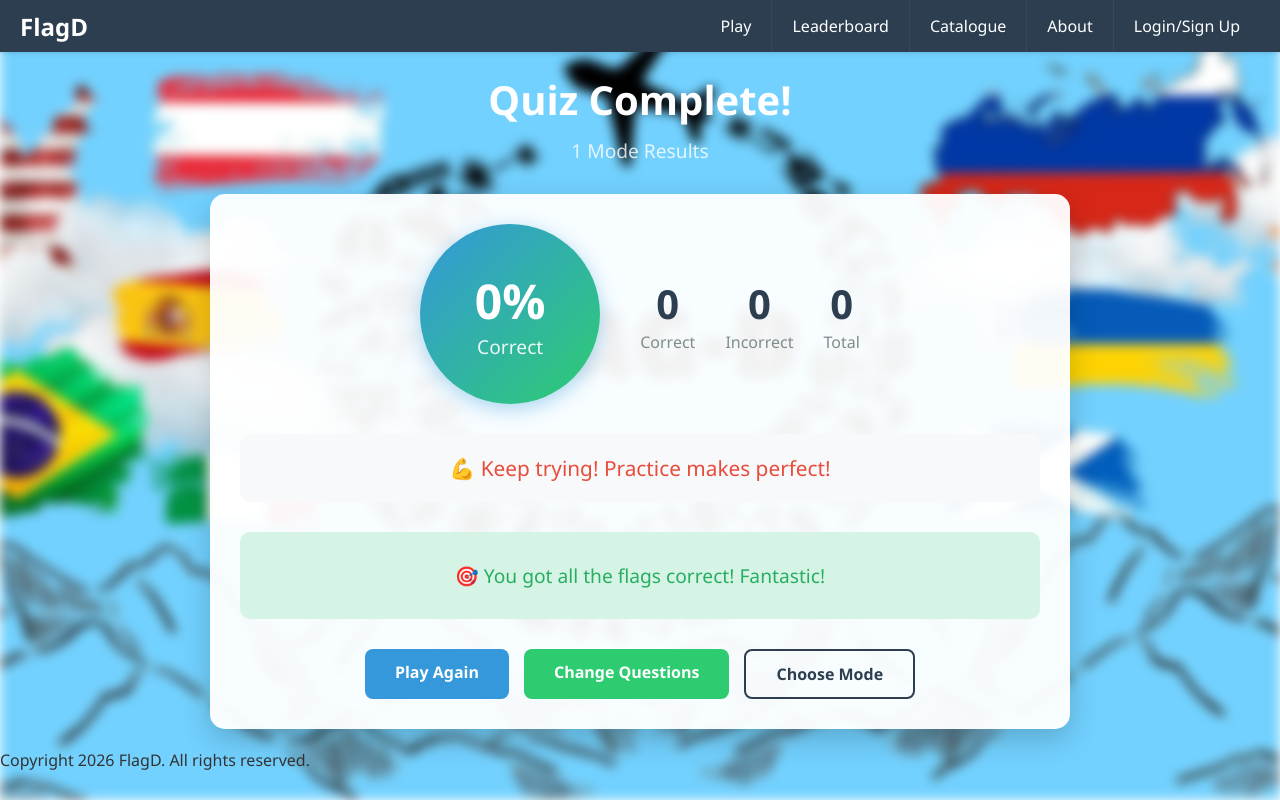
After one commit to 3142817I-stack/flaged_group_D, a Django app: page /flagd/play/1/results/ in a window 1280 px wide. The commit adds this page. Run offline with Django 3.2, Linux system fonts and the light colour scheme.

Commit message:
Added new results page for after the quiz. And db in gitignore

```diff
--- a/flagd/urls.py
+++ b/flagd/urls.py
@@ -9,6 +9,8 @@ urlpatterns = [
     path('play/', views.play, name='play'),
     path('play/<str:mode>/timer/', views.play_timer, name='play_timer'),
     path('play/<str:mode>/questions/', views.play_questions, name='play_questions'),
+    path('play/<str:mode>/results/', views.play_results, name='play_results'),
+    path('play/save-result/', views.save_quiz_result, name='save_quiz_result'),
     path('play/<str:mode>/', views.play_game, name='play_game'),
     #leaderboard
     path('leaderboard/', views.leaderboard, name='leaderboard'),
--- a/flagd/views.py
+++ b/flagd/views.py
@@ -1,5 +1,5 @@
 from django.shortcuts import render, redirect, get_object_or_404
-from django.http import HttpResponse
+from django.http import HttpResponse, JsonResponse
 from django.urls import reverse
 from django.contrib.auth import authenticate, login, logout, update_session_auth_hash
 from django.contrib.auth.decorators import login_required
@@ -7,6 +7,8 @@ from django.contrib.auth.models import User
 from django.contrib.auth.forms import PasswordChangeForm
 from django.db.models import Q
 from django.conf import settings
+from django.views.decorators.http import require_http_methods
+import json
 
 from flagd.models import UserProfile, Flag, CountryAlias
 from flagd.forms import UserForm, UserProfileForm, UserUpdateForm, UserProfileUpdateForm
@@ -203,6 +205,104 @@ def play_game(request, mode):
     return render(request, 'flagd/play_game.html', context=context_dict)
 
 
+@require_http_methods(["POST"])
+def save_quiz_result(request):
+    """Save a quiz result to the session via AJAX"""
+    try:
+        data = json.loads(request.body)
+
+        # Initialize quiz_results in session if not exists
+        if 'quiz_results' not in request.session:
+            request.session['quiz_results'] = []
+
+        # Add the result to the session
+        result = {
+            'flag_id': data.get('flag_id'),
+            'country_name': data.get('country_name'),
+            'country_code': data.get('country_code'),
+            'is_correct': data.get('is_correct', False),
+            'question_number': data.get('current_question'),
+        }
+
+        request.session['quiz_results'].append(result)
+        request.session.modified = True
+
+        return JsonResponse({'status': 'success'})
+    except Exception as e:
+        return JsonResponse({'status': 'error', 'message': str(e)}, status=400)
+
+
+def play_results(request, mode):
+    """Display quiz results after completing all questions"""
+    from django.db.models import Q
+
+    # Define mode display names
+    mode_names = {
+        'global': 'Global',
+        'europe': 'Europe',
+        'africa': 'Africa',
+        'asiaoceania': 'Asia Oceania',
+        'americas': 'Americas'
+    }
+
+    # Get timer and question count from query params
+    timer_duration = request.GET.get('timer', '30')
+    num_questions = request.GET.get('num_questions', '1')
+
+    # Get quiz results from session
+    quiz_results = request.session.get('quiz_results', [])
+
+    # Calculate statistics
+    total_questions = len(quiz_results)
+    correct_answers = sum(1 for r in quiz_results if r.get('is_correct'))
+    incorrect_answers = total_questions - correct_answers
+
+    # Calculate percentage
+    if total_questions > 0:
+        percentage = round((correct_answers / total_questions) * 100, 1)
+    else:
+        percentage = 0
+
+    # Get list of wrong answers with flag details
+    wrong_answers = []
+    for result in quiz_results:
+        if not result.get('is_correct'):
+            wrong_answers.append({
+                'country_name': result.get('country_name'),
+                'country_code': result.get('country_code'),
+                'flag_id': result.get('flag_id'),
+            })
+
+    # Update user score if authenticated
+    if request.user.is_authenticated and total_questions > 0:
+        try:
+            profile = request.user.userprofile
+            # Add points based on correct answers (10 points per correct answer)
+            profile.score += correct_answers * 10
+            profile.save()
+        except UserProfile.DoesNotExist:
+            pass
+
+    # Clear quiz results from session after displaying
+    if 'quiz_results' in request.session:
+        del request.session['quiz_results']
+        request.session.modified = True
+
+    context_dict = {
+        'mode': mode,
+        'mode_name': mode_names.get(mode, mode.title()),
+        'timer_duration': timer_duration,
+        'num_questions': num_questions,
+        'total_questions': total_questions,
+        'correct_answers': correct_answers,
+        'incorrect_answers': incorrect_answers,
+        'percentage': percentage,
+        'wrong_answers': wrong_answers,
+    }
+
+    return render(request, 'flagd/play_results.html', context=context_dict)
+
+
 #all the catalogue views
 def catalogue(request):
     query = request.GET.get('q', '').strip()
--- /dev/null
+++ b/templates/flagd/play_results.html
@@ -0,0 +1,340 @@
+{% extends 'flagd/base.html' %}
+{% load staticfiles %}
+
+{% block title_block %}
+    Quiz Results - {{ mode_name }} Mode
+{% endblock %}
+
+{% block body_block %}
+    <div class="results-page">
+        <div class="results-header">
+            <h1>Quiz Complete!</h1>
+            <p>{{ mode_name }} Mode Results</p>
+        </div>
+
+        <div class="results-container">
+            <!-- Score Summary -->
+            <div class="score-summary">
+                <div class="score-circle">
+                    <div class="score-percentage">{{ percentage }}%</div>
+                    <div class="score-label">Correct</div>
+                </div>
+
+                <div class="score-details">
+                    <div class="score-stat">
+                        <span class="stat-value">{{ correct_answers }}</span>
+                        <span class="stat-label">Correct</span>
+                    </div>
+                    <div class="score-stat">
+                        <span class="stat-value">{{ incorrect_answers }}</span>
+                        <span class="stat-label">Incorrect</span>
+                    </div>
+                    <div class="score-stat">
+                        <span class="stat-value">{{ total_questions }}</span>
+                        <span class="stat-label">Total</span>
+                    </div>
+                </div>
+            </div>
+
+            <!-- Performance Message -->
+            <div class="performance-message">
+                {% if percentage == 100 %}
+                    <p class="perfect">🎉 Perfect Score! Amazing work!</p>
+                {% elif percentage >= 80 %}
+                    <p class="excellent">🌟 Excellent! You really know your flags!</p>
+                {% elif percentage >= 60 %}
+                    <p class="good">👍 Good job! Keep practicing!</p>
+                {% elif percentage >= 40 %}
+                    <p class="okay">📚 Not bad! Room for improvement.</p>
+                {% else %}
+                    <p class="needs-work">💪 Keep trying! Practice makes perfect!</p>
+                {% endif %}
+            </div>
+
+            <!-- Wrong Answers Section -->
+            {% if wrong_answers %}
+            <div class="wrong-answers-section">
+                <h2>Flags You Missed</h2>
+                <p class="wrong-answers-hint">Study these flags to improve your score!</p>
+
+                <div class="wrong-flags-grid">
+                    {% for flag in wrong_answers %}
+                    <div class="wrong-flag-card">
+                        <div class="wrong-flag-image">
+                            <img
+                                src="https://flagcdn.com/w160/{{ flag.country_code }}.png"
+                                srcset="https://flagcdn.com/w320/{{ flag.country_code }}.png 2x"
+                                alt="Flag of {{ flag.country_name }}"
+                            />
+                        </div>
+                        <div class="wrong-flag-name">{{ flag.country_name }}</div>
+                        <a href="{% url 'flagd:flag_detail' flag_id=flag.flag_id %}" class="learn-more-link">Learn More</a>
+                    </div>
+                    {% endfor %}
+                </div>
+            </div>
+            {% else %}
+            <div class="no-wrong-answers">
+                <p>🎯 You got all the flags correct! Fantastic!</p>
+            </div>
+            {% endif %}
+
+            <!-- Action Buttons -->
+            <div class="results-actions">
+                <a href="{% url 'flagd:play_game' mode=mode %}?timer={{ timer_duration }}&num_questions={{ num_questions }}" class="btn btn-primary">
+                    Play Again
+                </a>
+                <a href="{% url 'flagd:play_questions' mode=mode %}?timer={{ timer_duration }}" class="btn btn-secondary">
+                    Change Questions
+                </a>
+                <a href="{% url 'flagd:play' %}" class="btn btn-outline">
+                    Choose Mode
+                </a>
+            </div>
+        </div>
+    </div>
+
+    <style>
+        .results-page {
+            max-width: 900px;
+            margin: 0 auto;
+            padding: 20px;
+        }
+
+        .results-header {
+            text-align: center;
+            margin-bottom: 30px;
+        }
+
+        .results-header h1 {
+            color: white;
+            font-size: 2.5em;
+            margin-bottom: 10px;
+        }
+
+        .results-header p {
+            color: rgba(255, 255, 255, 0.8);
+            font-size: 1.2em;
+        }
+
+        .results-container {
+            background-color: rgba(255, 255, 255, 0.95);
+            border-radius: 15px;
+            padding: 30px;
+            box-shadow: 0 10px 30px rgba(0, 0, 0, 0.2);
+        }
+
+        .score-summary {
+            display: flex;
+            align-items: center;
+            justify-content: center;
+            gap: 40px;
+            margin-bottom: 30px;
+            flex-wrap: wrap;
+        }
+
+        .score-circle {
+            width: 180px;
+            height: 180px;
+            border-radius: 50%;
+            background: linear-gradient(135deg, #3498db, #2ecc71);
+            display: flex;
+            flex-direction: column;
+            align-items: center;
+            justify-content: center;
+            box-shadow: 0 5px 20px rgba(52, 152, 219, 0.4);
+        }
+
+        .score-percentage {
+            font-size: 3em;
+            font-weight: bold;
+            color: white;
+        }
+
+        .score-label {
+            font-size: 1.2em;
+            color: rgba(255, 255, 255, 0.9);
+        }
+
+        .score-details {
+            display: flex;
+            gap: 30px;
+        }
+
+        .score-stat {
+            text-align: center;
+        }
+
+        .stat-value {
+            display: block;
+            font-size: 2.5em;
+            font-weight: bold;
+            color: #2c3e50;
+        }
+
+        .stat-label {
+            color: #7f8c8d;
+            font-size: 1em;
+        }
+
+        .performance-message {
+            text-align: center;
+            margin-bottom: 30px;
+            padding: 20px;
+            border-radius: 10px;
+            background-color: #f8f9fa;
+        }
+
+        .performance-message p {
+            font-size: 1.3em;
+            margin: 0;
+        }
+
+        .performance-message .perfect { color: #27ae60; }
+        .performance-message .excellent { color: #2980b9; }
+        .performance-message .good { color: #f39c12; }
+        .performance-message .okay { color: #e67e22; }
+        .performance-message .needs-work { color: #e74c3c; }
+
+        .wrong-answers-section {
+            margin-bottom: 30px;
+        }
+
+        .wrong-answers-section h2 {
+            color: #2c3e50;
+            margin-bottom: 10px;
+            text-align: center;
+        }
+
+        .wrong-answers-hint {
+            text-align: center;
+            color: #7f8c8d;
+            margin-bottom: 20px;
+        }
+
+        .wrong-flags-grid {
+            display: grid;
+            grid-template-columns: repeat(auto-fill, minmax(150px, 1fr));
+            gap: 20px;
+        }
+
+        .wrong-flag-card {
+            background-color: #fff;
+            border-radius: 10px;
+            padding: 15px;
+            text-align: center;
+            box-shadow: 0 3px 10px rgba(0, 0, 0, 0.1);
+            transition: transform 0.2s ease;
+        }
+
+        .wrong-flag-card:hover {
+            transform: translateY(-5px);
+        }
+
+        .wrong-flag-image img {
+            width: 100%;
+            max-width: 120px;
+            border-radius: 5px;
+            box-shadow: 0 2px 5px rgba(0, 0, 0, 0.2);
+        }
+
+        .wrong-flag-name {
+            margin-top: 10px;
+            font-weight: bold;
+            color: #2c3e50;
+            font-size: 0.95em;
+        }
+
+        .learn-more-link {
+            display: inline-block;
+            margin-top: 8px;
+            color: #3498db;
+            text-decoration: none;
+            font-size: 0.85em;
+        }
+
+        .learn-more-link:hover {
+            text-decoration: underline;
+        }
+
+        .no-wrong-answers {
+            text-align: center;
+            padding: 30px;
+            background-color: #d5f4e6;
+            border-radius: 10px;
+            margin-bottom: 30px;
+        }
+
+        .no-wrong-answers p {
+            color: #27ae60;
+            font-size: 1.2em;
+            margin: 0;
+        }
+
+        .results-actions {
+            display: flex;
+            justify-content: center;
+            gap: 15px;
+            flex-wrap: wrap;
+        }
+
+        .btn {
+            display: inline-block;
+            padding: 12px 30px;
+            border-radius: 8px;
+            text-decoration: none;
+            font-weight: bold;
+            font-size: 1em;
+            transition: all 0.2s ease;
+        }
+
+        .btn-primary {
+            background-color: #3498db;
+            color: white;
+        }
+
+        .btn-primary:hover {
+            background-color: #2980b9;
+        }
+
+        .btn-secondary {
+            background-color: #2ecc71;
+            color: white;
+        }
+
+        .btn-secondary:hover {
+            background-color: #27ae60;
+        }
+
+        .btn-outline {
+            background-color: transparent;
+            color: #2c3e50;
+            border: 2px solid #2c3e50;
+        }
+
+        .btn-outline:hover {
+            background-color: #2c3e50;
+            color: white;
+        }
+
+        @media (max-width: 600px) {
+            .score-summary {
+                flex-direction: column;
+                gap: 20px;
+            }
+
+            .score-details {
+                gap: 20px;
+            }
+
+            .results-actions {
+                flex-direction: column;
+            }
+
+            .btn {
+                width: 100%;
+                text-align: center;
+            }
+        }
+    </style>
+{% endblock %}
```
Also changed, not shown: templates/flagd/play_game.html (+55 -10 lines), 1 other file.
